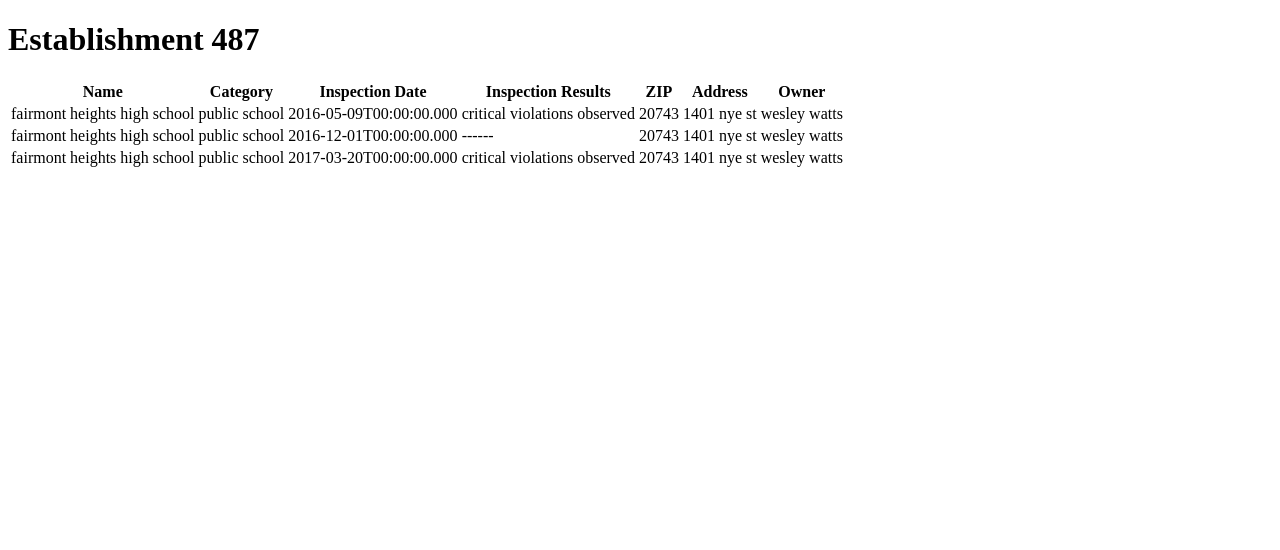
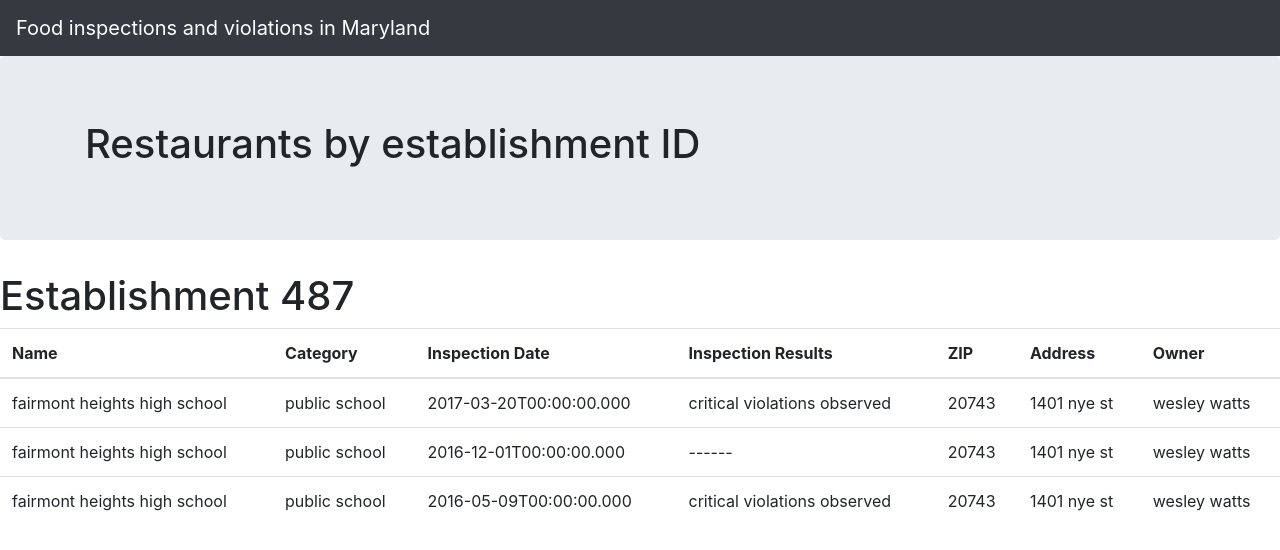
Before and after one commit to Vstavish/final-project-Vstavish, a Flask app: page /establishment/487 in a window 1280 px wide. Shown: the top 550 px of the page. Run offline with Flask 3, Linux system fonts and the light colour scheme; data comes from the database, SQL or seed files in the repository; some libraries are stand-ins or nearby versions.

Commit message:
establishment id pages

```diff
--- a/app.py
+++ b/app.py
@@ -66,6 +66,7 @@ def establishment(establishment_id):
     SELECT name, category, inspection_date, inspection_results, zip, address_line_1, owner
     FROM inspections
     WHERE establishment_id = ?
+    ORDER BY inspection_date DESC
     """
     cursor = conn.execute(query, (establishment_id,))
     rows = cursor.fetchall()
@@ -79,4 +80,4 @@ def establishment(establishment_id):
 
 
 if __name__ == "__main__":
-    app.run(port=8000)
+    app.run(debug=True, port=8000)
--- a/templates/establishment.html
+++ b/templates/establishment.html
@@ -1,20 +1,28 @@
-<!DOCTYPE html>
-<html>
-<head>
-  <title>Establishment {{ establishment_id }}</title>
-</head>
-<body>
+<!doctype html>
+<html lang="en">
+    <head>
+        <link rel="stylesheet" href="https://stackpath.bootstrapcdn.com/bootstrap/4.3.1/css/bootstrap.min.css" crossorigin="anonymous">
+    </head>
+    <body>
+        <nav class="navbar navbar-expand-lg navbar-dark bg-dark">
+            <a class="navbar-brand" href="/">Food inspections and violations in Maryland</a>
+        </nav>
+        <div class="jumbotron">
+            <div class="container">
+                <h1>Restaurants by establishment ID</h1>
+            </div>
+        </div>
   <h1>Establishment {{ establishment_id }}</h1>
-  <table>
+  <table class="table">
     <thead>
       <tr>
-        <th>Name</th>
-        <th>Category</th>
-        <th>Inspection Date</th>
-        <th>Inspection Results</th>
-        <th>ZIP</th>
-        <th>Address</th>
-        <th>Owner</th>
+        <th class="text-wrap">Name</th>
+        <th class="text-wrap">Category</th>
+        <th class="text-wrap">Inspection Date</th>
+        <th class="text-wrap">Inspection Results</th>
+        <th class="text-wrap">ZIP</th>
+        <th class="text-wrap">Address</th>
+        <th class="text-wrap">Owner</th>
       </tr>
     </thead>
     <tbody>
@@ -31,6 +39,5 @@
       {% endfor %}
     </tbody>
   </table>
-
 </body>
 </html>
```
